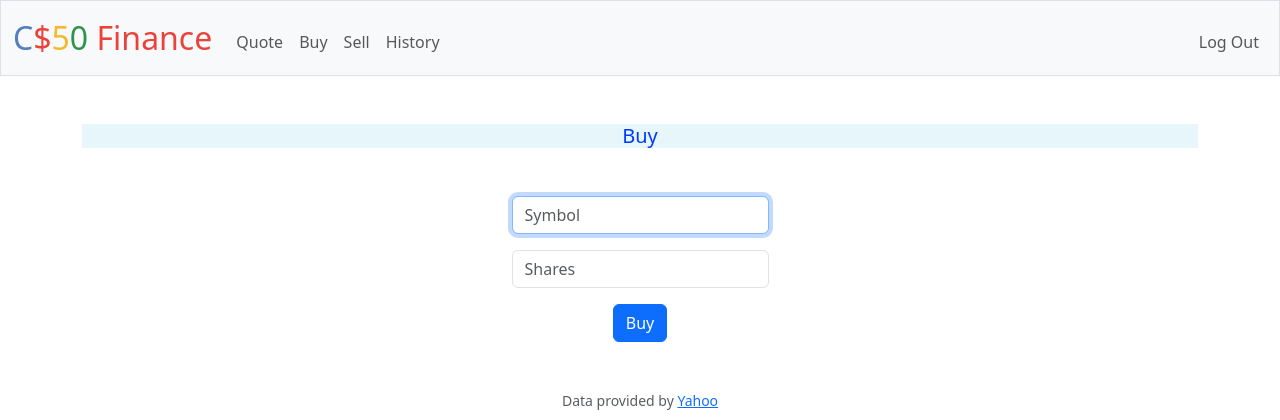
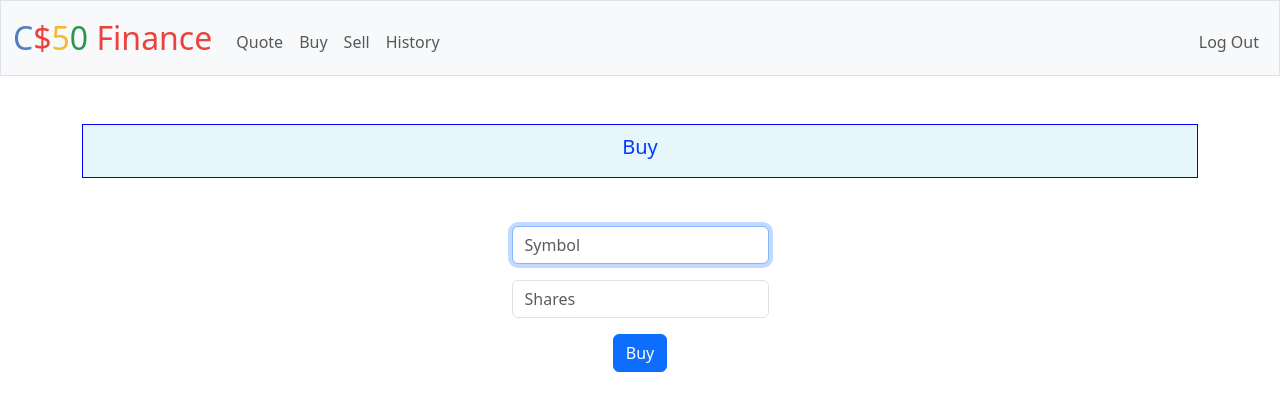
Before and after one commit to nguyenduchuy97/CS50x, a Flask app: page /buy in a window 1280 px wide. Shown: the top 420 px of the page. Run offline with Flask 3, Linux system fonts and the light colour scheme; a user stored in the database is signed in; some libraries are stand-ins or nearby versions.

Commit message:
Sat, May 18, 2024, 7:15 PM +07:00

```diff
--- a/finance/static/styles.css
+++ b/finance/static/styles.css
@@ -42,5 +42,10 @@ table {
     background-color: rgb(175, 225, 237, 0.3);
     color: rgb(0, 59, 253);
     margin-bottom: 3rem;
+    padding-top: 10px;
+    padding-right: 10px;
+    padding-bottom: 10px;
+    padding-left: 10px;
+    border: 1px solid blue;
 
 }
```
